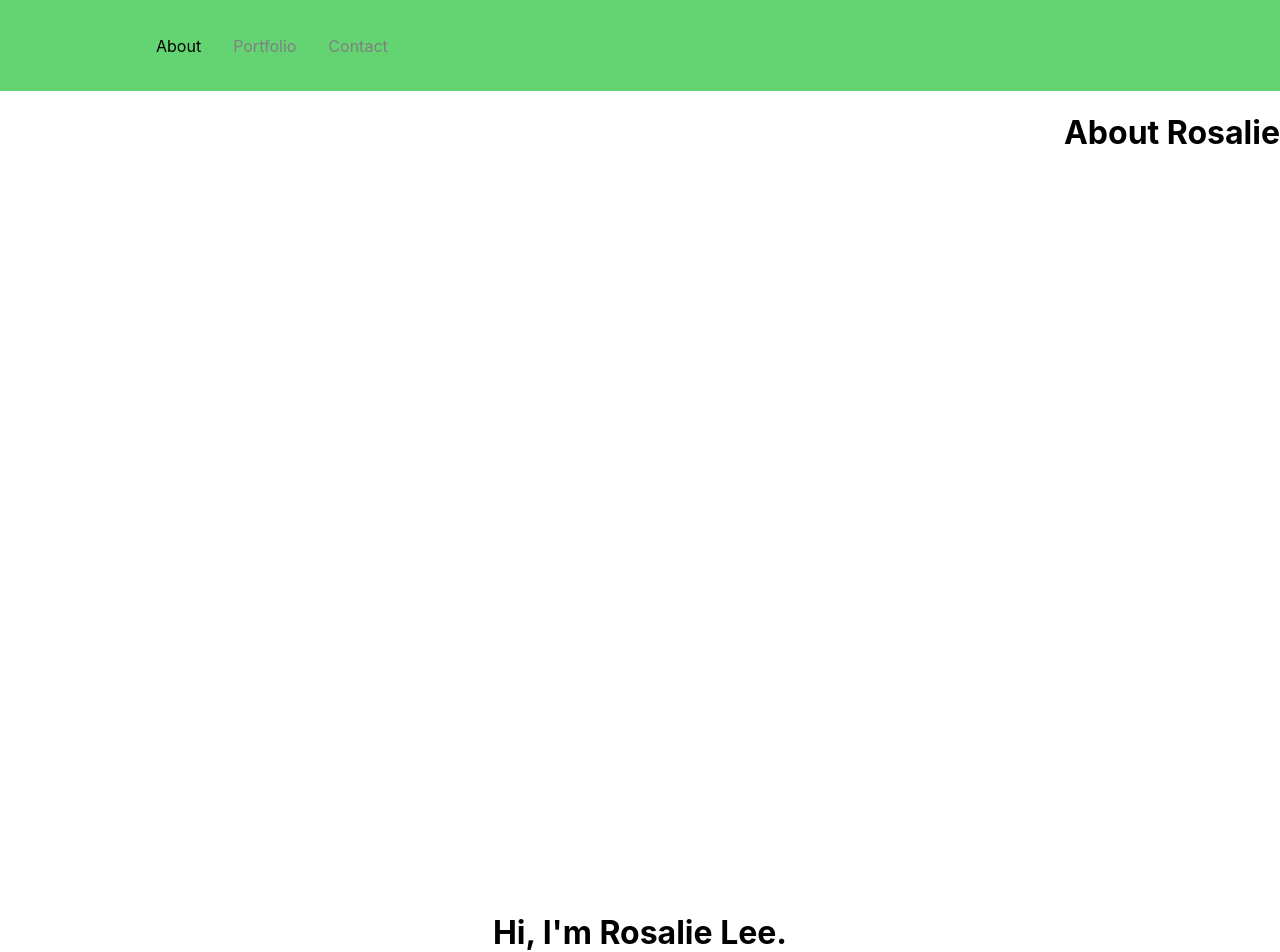
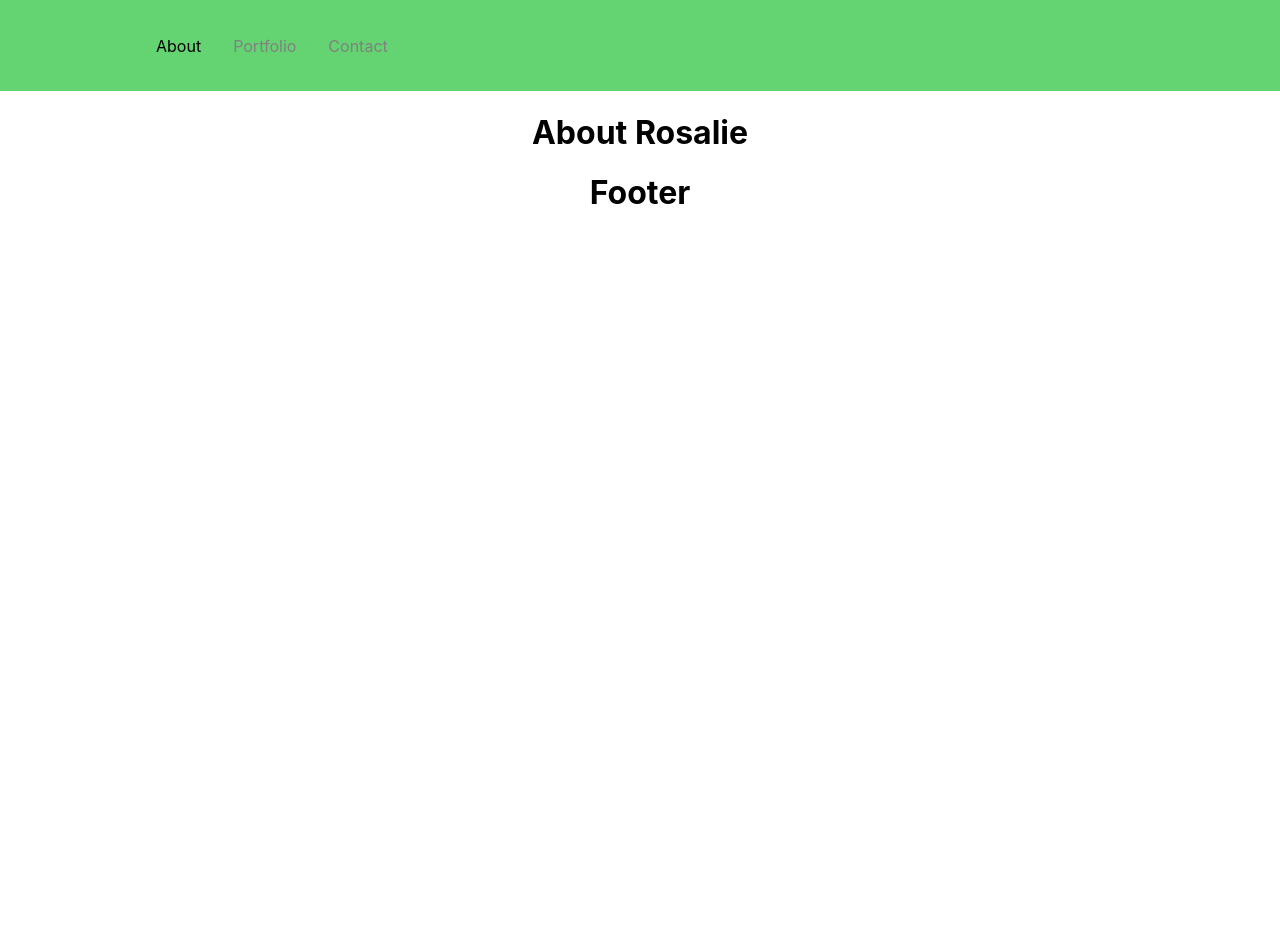
Before and after one commit to rosalie337/portfolio_website, a React (Create React App) app: page /about in a window 1280 px wide. Shown: the top 952 px of the page. After the commit the page ends 800 px from the top, so only its background shows below. Built offline with nearby package versions, Linux system fonts and the light colour scheme.

Commit message:
Header is no longer rendering twice

```diff
--- a/src/app/App.js
+++ b/src/app/App.js
@@ -4,7 +4,6 @@
 import AboutMe from '../components/AboutMe';
 import Portfolio from '../components/Portfolio';
 import ContactMe from '../components/ContactMe';
-import developerData from '../developerData';
 import './App.css';
 import { BrowserRouter as Router, Switch, Route } from 'react-router-dom';
 
@@ -20,7 +19,6 @@
             <Route path='/portfolio' component={Portfolio} />
             <Route path='/contact' component={ContactMe} />
           </Switch>
-        <Header developerData={developerData} />
         <Footer />
       </Router>
     </div>
--- a/src/components/AboutMe.js
+++ b/src/components/AboutMe.js
@@ -3,14 +3,7 @@
 export default class AboutMe extends Component {
     render() {
         return (
-            <div
-            style={{
-              display: 'flex',
-              justifyContent: 'Right',
-              alignItems: 'Right',
-              height: '100vh'
-            }}
-            >
+            <div>
                 <h1>About Rosalie</h1>
             </div>
         )
--- a/src/components/Portfolio.js
+++ b/src/components/Portfolio.js
@@ -3,7 +3,14 @@
 export default class Portfolio extends Component {
     render() {
         return (
-            <div>
+            <div
+            style={{
+              display: 'flex',
+              justifyContent: 'Right',
+              alignItems: 'Right',
+              height: '100vh'
+            }}
+            >
                 <h1>Portfolio</h1>
             </div>
         )
```
Also changed, not shown: 1 other file (tests, documents, lock files or other folders).
